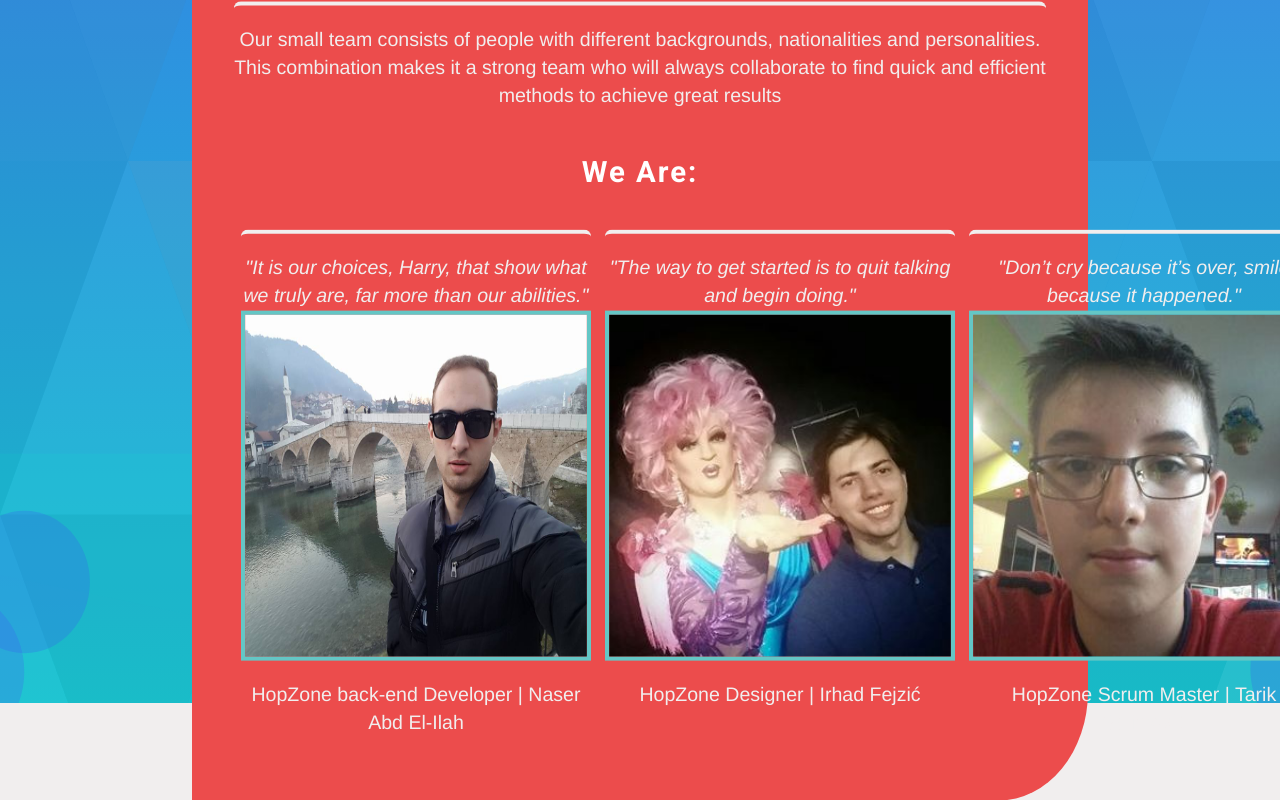
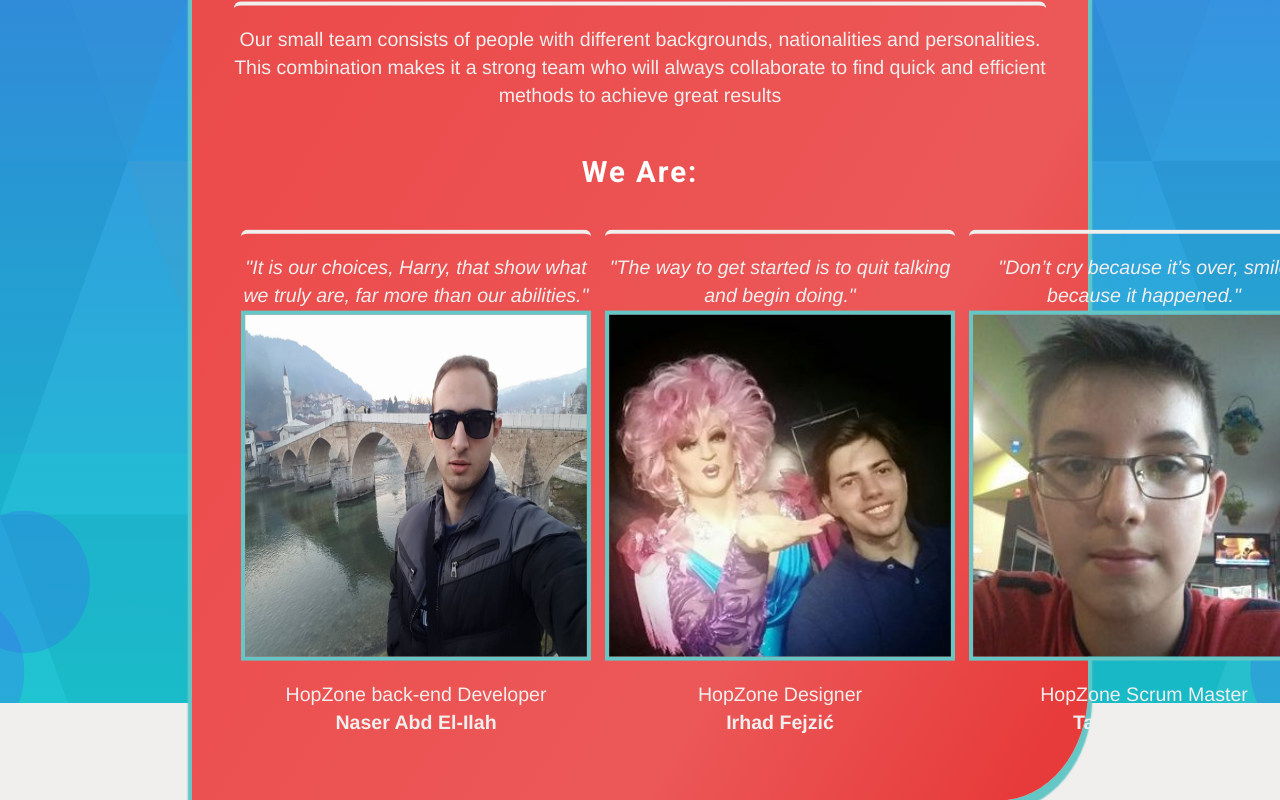
Before and after one commit to NIT-PMF/hopZone, a React (Create React App) app in the folder ClientApp/: page /About in a window 1280 px wide. Shown: the part 329-1129 px from the top of the page. Built offline with nearby package versions, Linux system fonts and the light colour scheme.

Commit message:
about page finishing

```diff
--- a/ClientApp/src/components/AboutPage/AboutPage.js
+++ b/ClientApp/src/components/AboutPage/AboutPage.js
@@ -38,8 +38,9 @@ const AboutPage = () => {
                             <cite> "It is our choices, Harry, that show what we truly are, far more than our abilities." </cite>
                             <br />
                             <img className="members-image" src={Naser} alt="Naser" />
-                            HopZone back-end Developer |
-                            Naser Abd El-Ilah
+                            HopZone back-end Developer
+                            <br />
+                            <strong>Naser Abd El-Ilah</strong>
                         </p>
                     </div>
                     <div style={styleOneMember} className="member-irhad">
@@ -47,8 +48,9 @@ const AboutPage = () => {
                             <cite> "The way to get started is to quit talking and begin doing." </cite>
                             <br />
                             <img className="members-image" src={Irhad} alt="Irhad" />
-                        HopZone Designer |
-                            Irhad Fejzić
+                        HopZone Designer
+                            <br />
+                            <strong>Irhad Fejzić</strong>
                             </p>
                     </div>
                     <div style={styleOneMember} className="member-tarik">
@@ -56,8 +58,9 @@ const AboutPage = () => {
                             <cite> "Don’t cry because it’s over, smile because it happened." </cite>
                             <br />
                             <img className="members-image" src={Tarik} alt="Tarik" />
-                            HopZone Scrum Master |
-                            Tarik Selimović
+                            HopZone Scrum Master
+                            <br />
+                            <strong>Tarik Selimović</strong>
                             </p>
                     </div>
                 </div>
--- a/ClientApp/src/components/AboutPage/index.css
+++ b/ClientApp/src/components/AboutPage/index.css
@@ -13,9 +13,11 @@
     top: 60%;
     left: 50%;
     transform: translate(-50%, -50%);
-    background-color: #ec4c4c;
+    background: rgb(231,74,74);
+    background: linear-gradient(122deg, rgba(231,74,74,1) 0%, rgba(236,76,76,1) 24%, rgba(236,88,88,1) 71%, rgba(231,59,59,1) 95%);
     padding: 30px;
     border-radius: 12% 0 10% 0;
+    box-shadow: 0px 5px 1px 3px #64C6C5;
 }
 
 .about-page-text {
```
